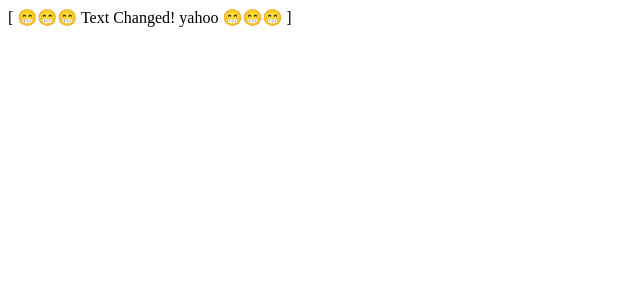
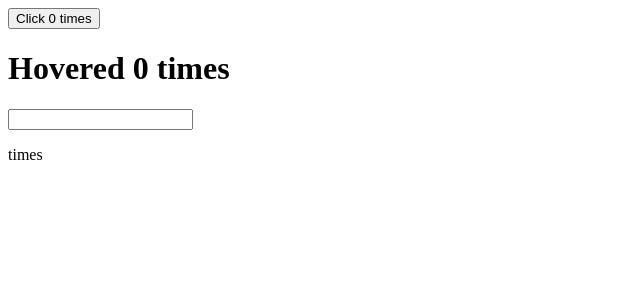
Before and after one commit to i-iktear/React-Practice-Of-LWS, a React (Create React App) app: page / in a window 1280 px wide. Shown: the top 300 px of the page, without its empty margins (0-640 px from the left). Built offline with nearby package versions, Linux system fonts and the light colour scheme.

Commit message:
High Order Component Practice

```diff
--- a/src/App.js
+++ b/src/App.js
@@ -2,9 +2,12 @@
 // import Form from "./components/Form";
 // import Calculator from "./components/Calculator";
 // import Text from "./components/inheritance/Text";
-import Text from "./components/composition/Text";
-import Emoji from "./components/composition/Emoji";
-import Bracket from "./components/composition/Bracket";
+// import Text from "./components/composition/Text";
+// import Emoji from "./components/composition/Emoji";
+// import Bracket from "./components/composition/Bracket";
+import ClickCounter from "./components/L13: High order Component/ClickCounter";
+import HoverCounter from "./components/L13: High order Component/HoverCounter";
+import InputCounter from "./components/L13: High order Component/InputCounter";
 
 function App() {
   // const quantity = [1, 2];
@@ -14,7 +17,7 @@ function App() {
       {/* <Form /> */}
       {/* <Calculator /> */}
 
-      <Emoji>
+      {/* <Emoji>
         {({ addEmoji }) => (
           <Bracket>
             {({ addBracket }) => (
@@ -22,7 +25,10 @@ function App() {
             )}
           </Bracket>
         )}
-      </Emoji>
+      </Emoji> */}
+      <ClickCounter />
+      <HoverCounter />
+      <InputCounter />
     </>
   );
 }
--- /dev/null
+++ b/src/components/L13: High order Component/ClickCounter.js
@@ -0,0 +1,13 @@
+import withCounter from "./HOC/withCounter";
+
+const ClickCounter = ({ count, incrementCount }) => {
+  return (
+    <div>
+      <button type="button" onClick={incrementCount}>
+        Click {count} times
+      </button>
+    </div>
+  );
+};
+
+export default withCounter(ClickCounter);
--- /dev/null
+++ b/src/components/L13: High order Component/HOC/withCounter.js
@@ -0,0 +1,24 @@
+import React from "react";
+
+const withCounter = (OriginalComponent) => {
+  class NewComponent extends React.Component {
+    state = {
+      count: 0,
+    };
+
+    incrementCount = () => {
+      this.setState((pervState) => ({
+        count: pervState.count + 1,
+      }));
+    };
+    render() {
+      const { count } = this.state;
+      return (
+        <OriginalComponent count={count} incrementCount={this.incrementCount} />
+      );
+    }
+  }
+  return NewComponent;
+};
+
+export default withCounter;
--- /dev/null
+++ b/src/components/L13: High order Component/HoverCounter.js
@@ -0,0 +1,13 @@
+import withCounter from "./HOC/withCounter";
+
+const HoverCounter = ({ count, incrementCount }) => {
+  return (
+    <div>
+      <h1 type="button" onMouseOver={incrementCount}>
+        Hovered {count} times
+      </h1>
+    </div>
+  );
+};
+
+export default withCounter(HoverCounter);
--- /dev/null
+++ b/src/components/L13: High order Component/InputCounter.js
@@ -0,0 +1,12 @@
+import React from "react";
+
+const InputCounter = ({ count, incrementCount }) => {
+  return (
+    <div>
+      <input onKeyPress={incrementCount} type="textbox" />
+      <p> {count} times </p>
+    </div>
+  );
+};
+
+export default InputCounter;
```
